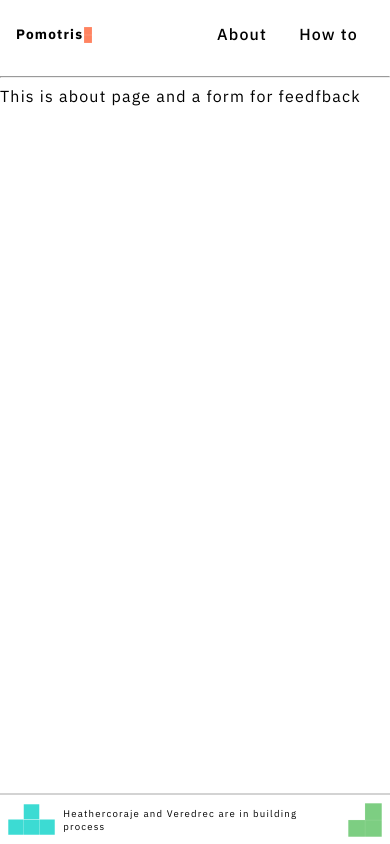
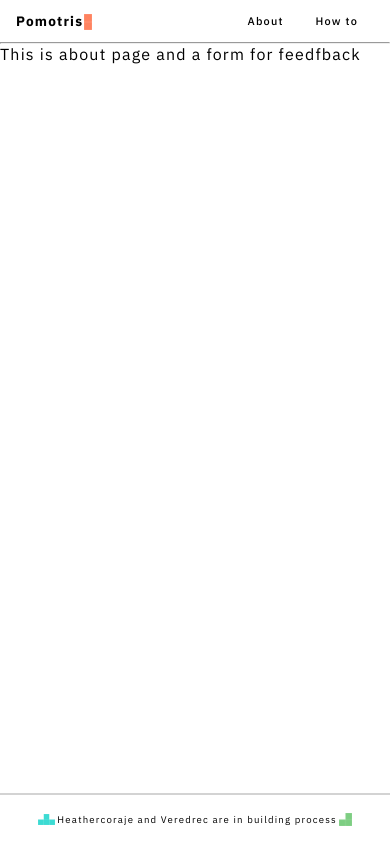
Before and after one commit to Heathercoraje/pomotris-vh, a React app: page /about in a window 390 px wide. Built offline with nearby package versions, Linux system fonts and the light colour scheme.

Commit message:
Fix responsive design Relates #34

```diff
--- a/public/index.css
+++ b/public/index.css
@@ -21,6 +21,10 @@ li {
 a {
   text-decoration: none;
   color: inherit;
+}
+hr {
+  margin: 0;
+  padding: 0;
 }
 
 /* lots of buttons/icons */
@@ -163,6 +167,7 @@ button:hover,
 }
 .buttons-container {
   height: 17%;
+  display: flex;
 }
 
 /* forms, inputs */
@@ -491,7 +496,6 @@ footer {
   .modal-style {
     width: 50%;
     height: 50%;
-    top: 40%;
   }
   .input-category {
     font-size: 1.3vw;
@@ -518,6 +522,9 @@ footer {
   .children-container {
     width: 55vw;
   }
+  .clock {
+    font-size: 6vh;
+  }
   .d3-wrapper {
     width: 50vw;
     height: 35vh;
@@ -531,10 +538,17 @@ footer {
     width: 2vw;
     margin: 0.25vw;
   }
+  .footer-img-left {
+    width: 4.7vh;
+    margin: 0.8vh;
+  }
+  .footer-img-right {
+    width: 3.5vh;
+    margin: 0.8vh;
+  }
   /* modal */
   .modal-style {
     width: 60%;
-    top: 35%;
   }
   .input-category {
     font-size: 1.5vw;
@@ -566,8 +580,11 @@ footer {
 }
 
 @media screen and (max-width: 700px) {
+  .primary-header > ul > li {
+    font-size: 2vw;
+  }
   .clock {
-    font-size: 6vw;
+    font-size: 7.5vw;
   }
   .timer-form > input {
     font-size: 2vw;
@@ -592,12 +609,15 @@ footer {
     margin: 0.25vw;
   }
   /* modal */
+  .list-setting > li {
+    padding: 1vw;
+  }
   .input-category {
     font-size: 1.9vw;
     height: 4.7vh;
   }
   .setting-title {
-    font-size: 2.7vw;
+    font-size: 2.8vw;
   }
   .setting-sub-title {
     font-size: 2vh;
@@ -625,7 +645,7 @@ footer {
     width: 0.6rem;
   }
   .clock {
-    font-size: 6.5vw;
+    font-size: 9vw;
   }
   .timer-form > input {
     border-bottom: #fff 1px solid;
@@ -659,7 +679,7 @@ footer {
     height: 4.9vh;
   }
   .setting-title {
-    font-size: 2.8vw;
+    font-size: 3.3vw;
   }
   .setting-sub-title {
     font-size: 2.2vh;
@@ -680,6 +700,12 @@ footer {
 }
 
 @media screen and (max-width: 500px) {
+  header {
+    height: 5%;
+  }
+  .primary-header > ul > li {
+    font-size: 2.5vw;
+  }
   .logo {
     font-size: 3.2vw;
   }
@@ -692,21 +718,36 @@ footer {
   .button-main {
     font-size: 1.8vw;
   }
+  .clock {
+    font-size: 11vw;
+  }
   .block {
     height: 3.1vw;
     width: 3.1vw;
     margin: 0.45vw;
   }
+  .footer-img-left {
+    width: 3vh;
+    margin: 0.5vh;
+  }
+  .footer-img-right {
+    width: 2vh;
+    margin: 0.5vh;
+  }
   /* modal */
   .modal-style {
     width: 78%;
+  }
+  .list-setting > li {
+    font-size: 2.8vw;
+    padding: 1.2vw;
   }
   .input-category {
     font-size: 2.5vw;
     height: 5vh;
   }
   .setting-title {
-    font-size: 2.8vw;
+    font-size: 4vw;
   }
   .setting-sub-title {
     font-size: 1.9vh;
@@ -728,19 +769,24 @@ footer {
   }
 }
 @media screen and (max-width: 450px) {
+  .primary-header > ul > li {
+    font-size: 2.8vw;
+  }
   .logo {
     font-size: 3.5vw;
   }
   .children-container {
     width: 90vw;
+    height: 85%;
+    margin: 2% auto;
   }
   .timer {
     height: 60%;
   }
   .clock {
     height: 45%;
-    font-size: 5vh;
-    padding-top: 4vh;
+    font-size: 15vw;
+    padding-top: 2vh;
   }
   .wrapper-setting {
     height: 15%;
@@ -776,16 +822,28 @@ footer {
   .footer-text {
     font-size: 0.6rem;
   }
+  .footer-img-left {
+    width: 2vh;
+    margin: 0.3vh;
+  }
+  .footer-img-right {
+    width: 1.5vh;
+    margin: 0.3vh;
+  }
   /* modal */
   .modal-style {
     width: 90%;
+  }
+  .list-setting > li {
+    font-size: 3vw;
+    padding: 1.4vw;
   }
   .input-category {
     font-size: 3vw;
     height: 5.5vh;
   }
   .setting-title {
-    font-size: 3.2vw;
+    font-size: 5vw;
   }
   .setting-sub-title {
     font-size: 1.8vh;
--- a/src/components/PrimaryHeader.jsx
+++ b/src/components/PrimaryHeader.jsx
@@ -15,10 +15,10 @@ class PrimaryHeader extends Component {
           </span>
         </div>
         <ul>
-					<li>
+          <li className="menu-item">
             <Link to="/howto">How to</Link>
           </li>
-					<li>
+          <li className="menu-item">
             <Link to="/about">About</Link>
           </li>
         </ul>
```
Lines whose indentation alone changed are shown as unchanged.
